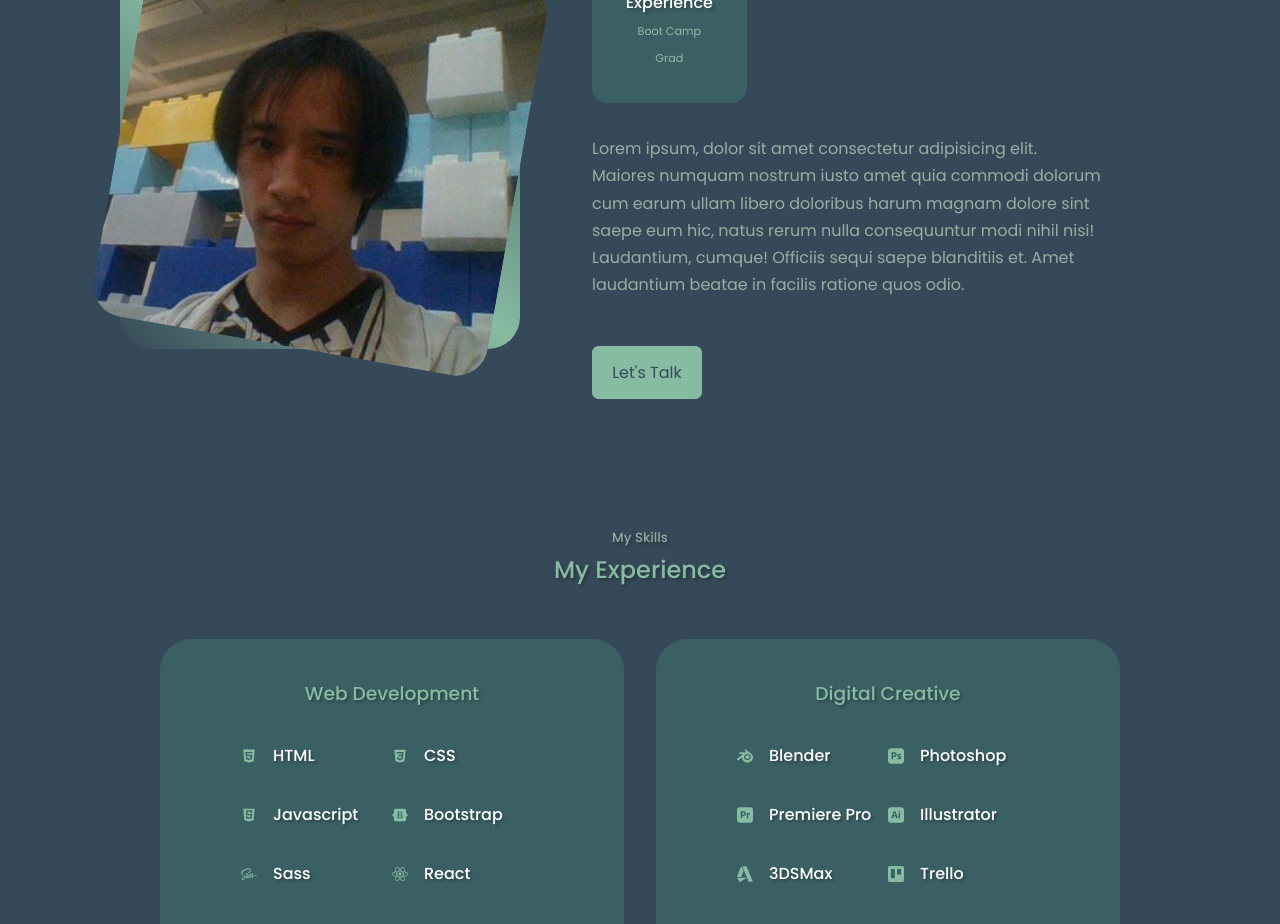
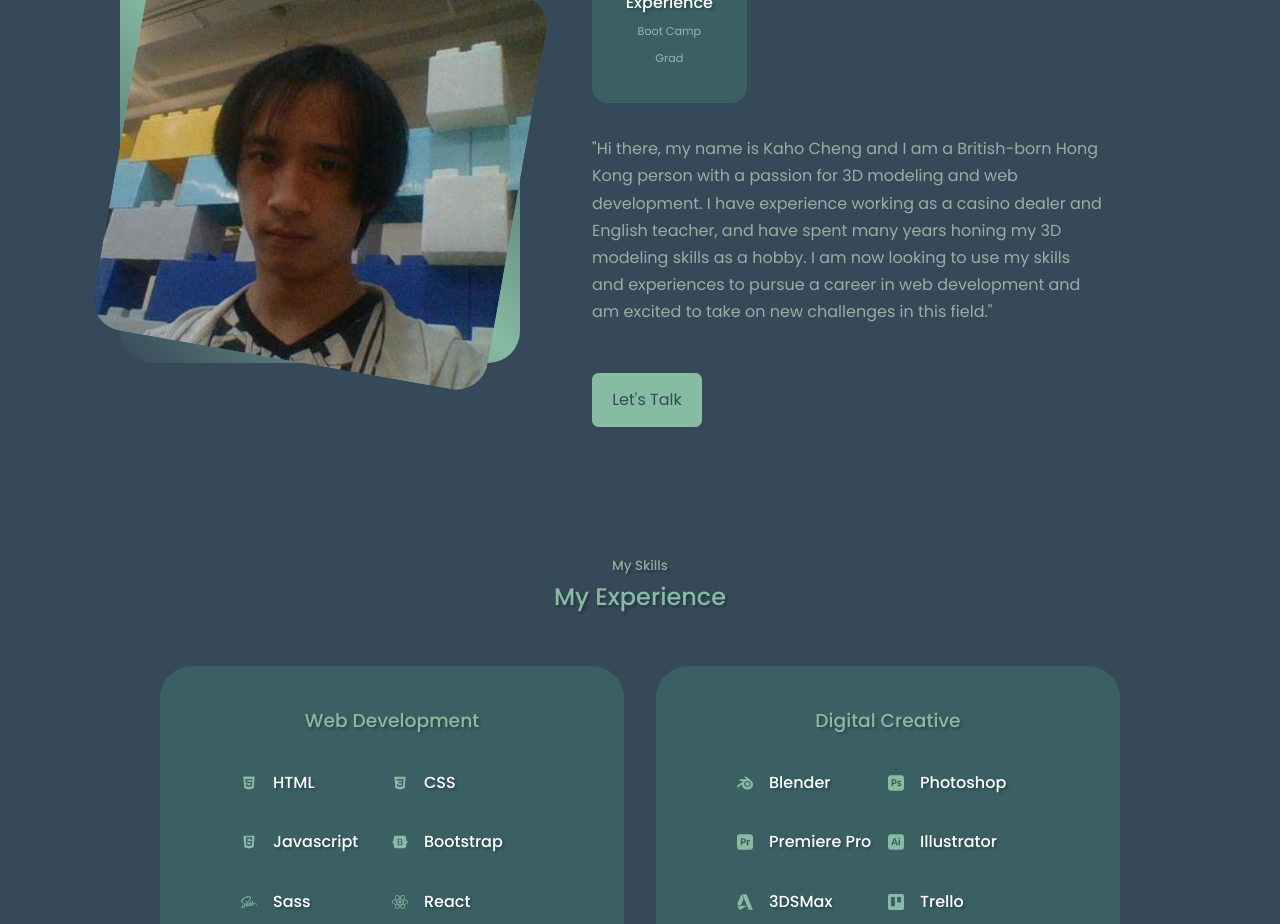
Before and after one commit to Azusa89/portfolio_site, a React (Create React App) app: page / in a window 1280 px wide. Shown: the part 1140-2064 px from the top of the page. Built offline with nearby package versions, Linux system fonts and the light colour scheme.

Commit message:
no more lorem

```diff
--- a/src/components/about/About.jsx
+++ b/src/components/about/About.jsx
@@ -24,12 +24,12 @@ const about = () => {
           </div>
 
           <p>
-            Lorem ipsum, dolor sit amet consectetur adipisicing elit. Maiores
-            numquam nostrum iusto amet quia commodi dolorum cum earum ullam
-            libero doloribus harum magnam dolore sint saepe eum hic, natus rerum
-            nulla consequuntur modi nihil nisi! Laudantium, cumque! Officiis
-            sequi saepe blanditiis et. Amet laudantium beatae in facilis ratione
-            quos odio.
+            "Hi there, my name is Kaho Cheng and I am a British-born Hong Kong
+            person with a passion for 3D modeling and web development. I have
+            experience working as a casino dealer and English teacher, and have
+            spent many years honing my 3D modeling skills as a hobby. I am now
+            looking to use my skills and experiences to pursue a career in web
+            development and am excited to take on new challenges in this field."
           </p>
 
           <a href="contact" className="btn btn-primary">
```
